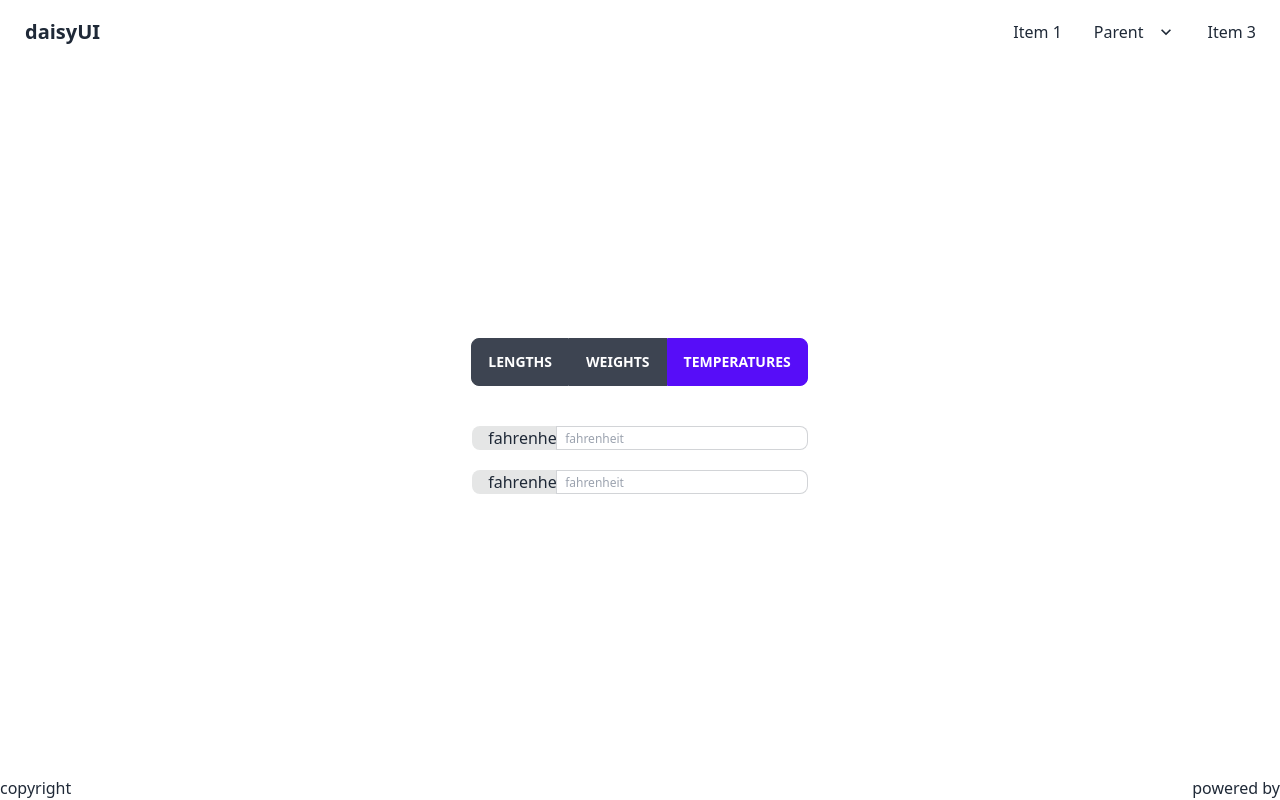
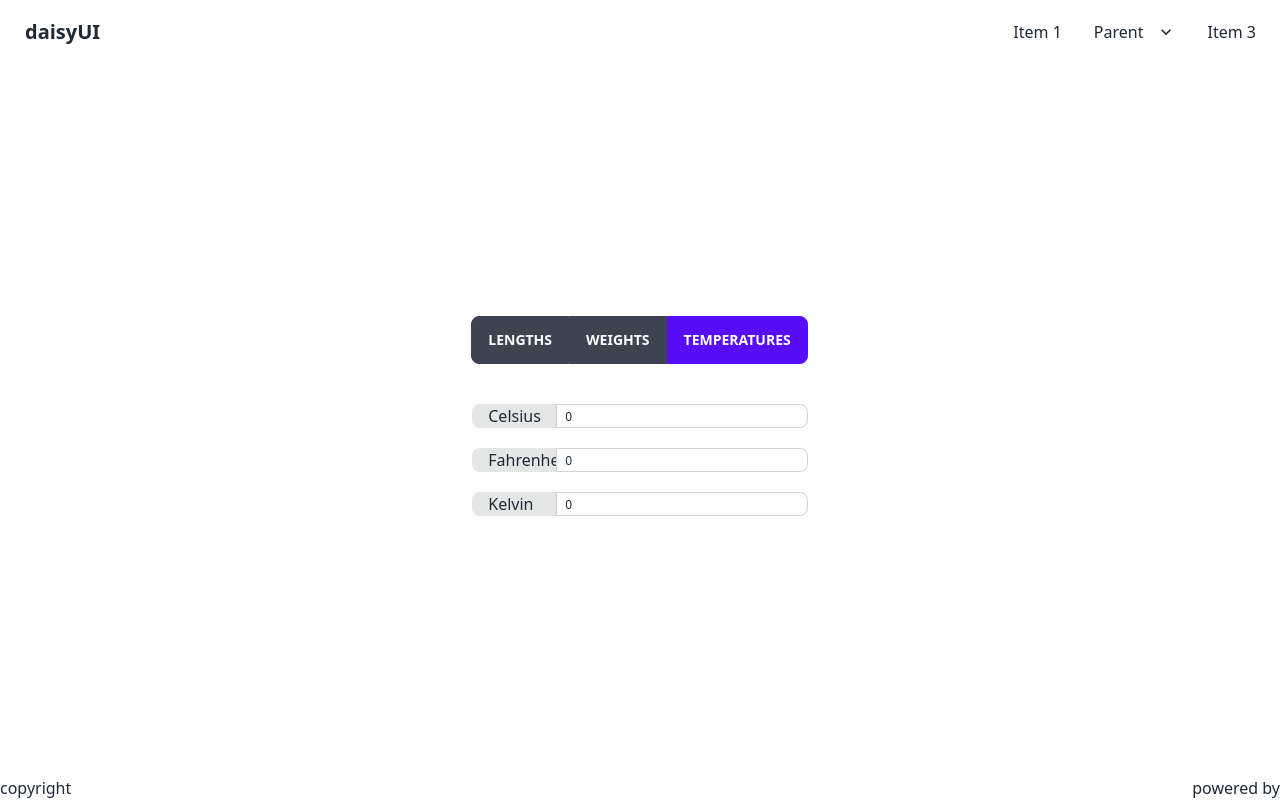
Before and after one commit to macke89/reactconverter, a Next.js app: page / in a window 1280 px wide. Both pictures are taken after a click on the button "TEMPERATURES". Built offline with nearby package versions, Linux system fonts and the light colour scheme.

Commit message:
Fixed Temperatures

```diff
--- a/components/InputC.js
+++ b/components/InputC.js
@@ -1,17 +1,13 @@
 import React from 'react';
 
-const InputC = ({name, value, callback}) => {
-    const change = event => {
-        value = event.target.value
-        callback(value)
-    }
+const InputC = ({value, onChange, label}) => {
     return (
-        <label className="input-group" key={id}>
-            <span className="w-1/4">{name}</span>
-            <input type="number" placeholder={name}
+        <label className="input-group" key={label}>
+            <span className="w-1/4">{label}</span>
+            <input type="number" placeholder={label}
                    className="input input-bordered input-xs w-3/4 max-w-xs"
                    value={value}
-                   onChange={callback}
+                   onChange={onChange}
                    step={1}
             />
         </label>
--- a/components/sections/Temperatures.js
+++ b/components/sections/Temperatures.js
@@ -1,6 +1,8 @@
 import React, {useState} from 'react';
 import Input from "../Input";
 import InputC from "../InputC";
+
+// TODO Fix this
 
 const temperatures = [
     {name: "fahrenheit", rate: 1},
@@ -9,24 +11,33 @@ const temperatures = [
 ]
 
 const Temperatures = () => {
-    const [nominator, setNominator] = useState(2);
+    const [celsius, setCelsius] = useState(0);
+    const [fahrenheit, setFahrenheit] = useState(0);
+    const [kelvin, setKelvin] = useState(0);
 
-    function callback(nominator) {
-        setNominator(nominator)
+    const handleCelsius = event => {
+        setCelsius(event.target.value);
+        setFahrenheit(parseFloat(((event.target.value * 9 / 5) + 32).toFixed(5)));
+        setKelvin(parseFloat((parseInt(event.target.value) + 273.15).toFixed(5)));
     }
 
-    function calcF(nominator) {
-        return nominator;
+    const handleFahrenheit = event => {
+        setFahrenheit(event.target.value);
+        setCelsius(parseFloat(((event.target.value - 32) * 5 / 9).toFixed(5)));
+        setKelvin(parseFloat(((event.target.value - 32) * 5 / 9 + 273.15).toFixed(5)));
     }
 
-    function calcC(nominator) {
-        return nominator * 2;
+    const handleKelvin = event => {
+        setKelvin(event.target.value);
+        setCelsius(parseFloat((event.target.value - 273.15).toFixed(5)));
+        setFahrenheit(parseFloat(((event.target.value - 273.15) * 9 / 5 + 32).toFixed(5)))
     }
 
     return (
         <div className="form-control w-full flex flex-col gap-5 mb-2">
-            <Input name="fahrenheit" value={calcF(nominator)} callback={callback}/>
-            <Input name="fahrenheit" value={calcF(nominator)} callback={callback}/>
+            <InputC label="Celsius" value={celsius} onChange={handleCelsius}/>
+            <InputC label="Fahrenheit" value={fahrenheit} onChange={handleFahrenheit}/>
+            <InputC label="Kelvin" value={kelvin} onChange={handleKelvin}/>
         </div>
     );
 };
--- a/styles/animation.css
+++ b/styles/animation.css
@@ -1,3 +1,5 @@
+/*TODO Test Animations*/
+
 .mo-btn-primary {
     color: red;
 }
```
